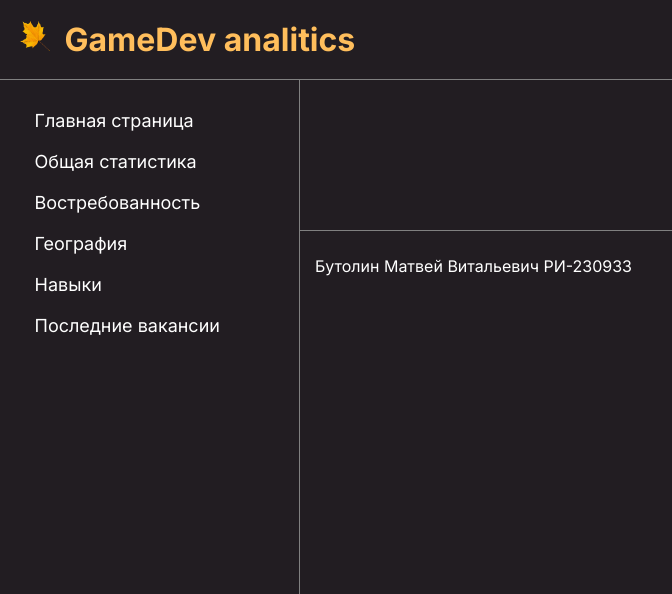
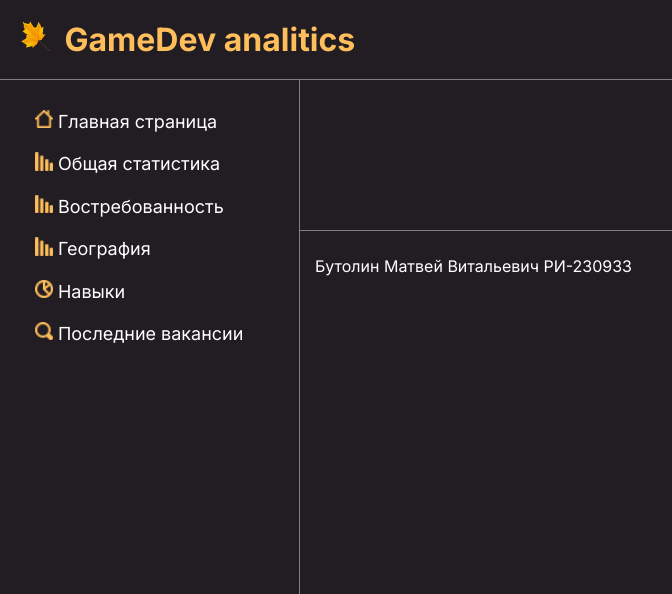
Before and after one commit to Matvke/Django-project, a Django app: page / in a window 1280 px wide. Shown: the top 594 px of the page, without its empty margins (0-672 px from the left). Run offline with Django 5.2, Linux system fonts and the light colour scheme; data that the repository does not hold is empty.

Commit message:
add some stilization

```diff
--- a/Django_project/Application/static/style.css
+++ b/Django_project/Application/static/style.css
@@ -24,6 +24,16 @@ body, html {
     justify-content: center;
 }
 
+.sidebar_icon{
+    width:  8%;
+    height: 8%;
+}
+
+.sidebar li{
+    display: flex;
+    justify-content: center;
+    align-items: center;
+}
 .sidebar ul{
     list-style: none;
     padding: 0;
@@ -128,6 +138,7 @@ a{
     color: #FFBE5C;
     text-decoration: none;
 }
+
 i{
     font-family: 'Times New Roman', Times, serif;
     font-size: smaller;
--- a/Django_project/Application/templates/base.html
+++ b/Django_project/Application/templates/base.html
@@ -21,7 +21,7 @@
             <div class="sidebar">
                 <ul>
                     {% for page in pages %}
-                        <li><a href="{% url page.url_name %}">{{ page.name }}</a></li>
+                        <li><a href="{% url page.url_name %}"><img class="sidebar_icon" src="{% static page.icon %}"> {{ page.name }}</a></li>
                     {% endfor %}
                 </ul>
             </div>
--- a/Django_project/Application/views.py
+++ b/Django_project/Application/views.py
@@ -11,12 +11,12 @@ from bs4 import BeautifulSoup
 
 def get_pages():
     return [
-        {'url_name': 'index_page', 'name': 'Главная страница'}, # Главная страница
-        {'url_name': 'general_statistics', 'name': 'Общая статистика'}, # Общая статистика
-        {'url_name': 'demand', 'name': 'Востребованность'}, # Востребованность
-        {'url_name': 'geography', 'name': 'География'}, # География
-        {'url_name': 'skills', 'name': 'Навыки'}, # Навыки
-        {'url_name': 'last_vacancies', 'name': 'Последние вакансии'}, # Последние вакансии
+        {'url_name': 'index_page', 'name': 'Главная страница', 'icon': 'img/home.png'}, # Главная страница
+        {'url_name': 'general_statistics', 'name': 'Общая статистика', 'icon': 'img/statistics.png'}, # Общая статистика
+        {'url_name': 'demand', 'name': 'Востребованность', 'icon': 'img/statistics.png'}, # Востребованность
+        {'url_name': 'geography', 'name': 'География', 'icon': 'img/statistics.png'}, # География
+        {'url_name': 'skills', 'name': 'Навыки', 'icon': 'img/pie.png'}, # Навыки
+        {'url_name': 'last_vacancies', 'name': 'Последние вакансии', 'icon': 'img/vacancies.png'}, # Последние вакансии
     ]
 
 
```
Also changed, not shown: Django_project/Application/static/img/home.png (added), Django_project/Application/static/img/icon.png, Django_project/Application/static/img/pie.png (added), Django_project/Application/static/img/statistics.png (added), Django_project/Application/static/img/vacancies.png (added).
